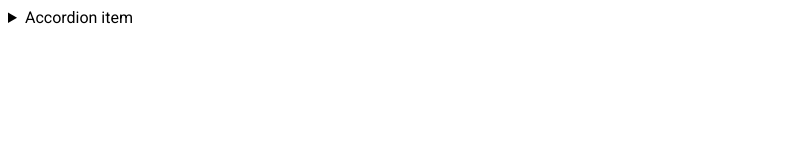
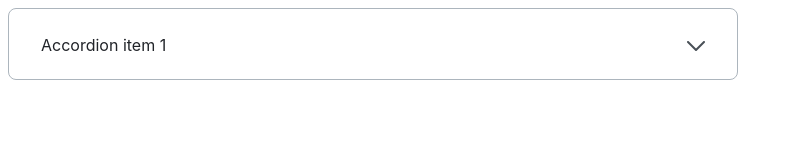
Before and after one commit to js-tasks-ru/htmlcss-20210409_eg-nosach, a website: page 03-lection1/02-accordion/index.html in a window 1280 px wide. Shown: the whole page, without its empty margins (0-793 px from the left). Drawn offline with Linux system fonts and the light colour scheme.

Commit message:
add accardion component

```diff
--- a/03-lection1/01-button/button.css
+++ b/03-lection1/01-button/button.css
@@ -1,7 +1,7 @@
 .button {
   width: 182px;
   height: 48px;
-  border-radius: var(--btn-radius);
+  border-radius: var(--b-radius-8);
   background-color: var(--primary-btn-bg-c);
   font-family: Roboto;
   font-size: 16px;
--- a/03-lection1/02-accordion/accordion.css
+++ b/03-lection1/02-accordion/accordion.css
@@ -1 +1,52 @@
-/* Стилизация аккордеона */
+.accordion {
+  width: 730px;
+  height: 72px;
+  background-color: var(--white);
+  border: 1px solid var(--gray-3);
+  box-sizing: border-box;
+  border-radius: var(--b-radius-8);
+  padding: 24px 32px;
+  padding-right: 50px;
+  position: relative;
+}
+
+.accordion[open] {
+  height: auto;
+}
+
+.accordion .accordion__summary:before {
+  content: '';
+  position: absolute;
+  right: 32px;
+  top: 32px;
+  width: 18px;
+  height: 10px;
+  background-image: url(../../assets/images/arrow-down.svg);
+}
+
+.accordion[open] .accordion__summary:before {
+  transform: rotate(180deg);
+}
+
+.accordion__summary,
+.accordion__text {
+  font-family: Inter;
+  font-size: 16px;
+  line-height: 24px;
+  font-weight: 400;
+  color: var(--gray-5);
+}
+
+.accordion__summary {
+  list-style: none;
+}
+
+.accordion__summary::-webkit-details-marker {
+  display: none
+}
+
+.accordion__text {
+  margin: 0;
+  margin-top: 16px;
+  color: var(--gray-4);
+}
--- a/03-lection1/02-accordion/index.html
+++ b/03-lection1/02-accordion/index.html
@@ -6,12 +6,12 @@
         <link rel="stylesheet" href="./accordion.css">
     </head>
     <body>
-        <details>
-            <summary>
-                Accordion item
+        <details class="accordion">
+            <summary class="accordion__summary">
+                Accordion item 1
             </summary>
-            <p>
-                Hidden content
+            <p class="accordion__text">
+                Amet minim mollit non deserunt ullamco est sit aliqua dolor do amet sint. Velit officia consequat duis enim velit mollit. Exercitation veniam consequat sunt nostrud amet.
             </p>
         </details>
     </body>
--- a/assets/css/main.css
+++ b/assets/css/main.css
@@ -19,6 +19,7 @@
     --gray-5: #212429;
 
     --half-opacity: .5;
+    --b-radius-8: 8px;
 
     /* buttons */
     --primary-btn-bg-c: var(--blue-1);
@@ -28,5 +29,4 @@
     --secondary-btn-hover-bg-c: var(--purple-2);
     --primary-btn-c: var(--white);
     --alternates-btn-c: var(--gray-4);
-    --btn-radius: 8px;
 }
--- a/assets/fonts/fonts.css
+++ b/assets/fonts/fonts.css
@@ -1 +1,2 @@
 @import url('https://fonts.googleapis.com/css2?family=Roboto:ital,wght@0,100;0,300;0,400;0,500;0,700;0,900;1,100;1,300;1,400;1,500;1,700;1,900&display=swap');
+@import url('https://fonts.googleapis.com/css2?family=Roboto:ital,wght@0,100;0,300;0,400;0,500;0,700;0,900;1,100;1,300;1,400;1,500;1,700;1,900&display=swap');
```
Also changed, not shown: assets/images/arrow-down.svg (added).
